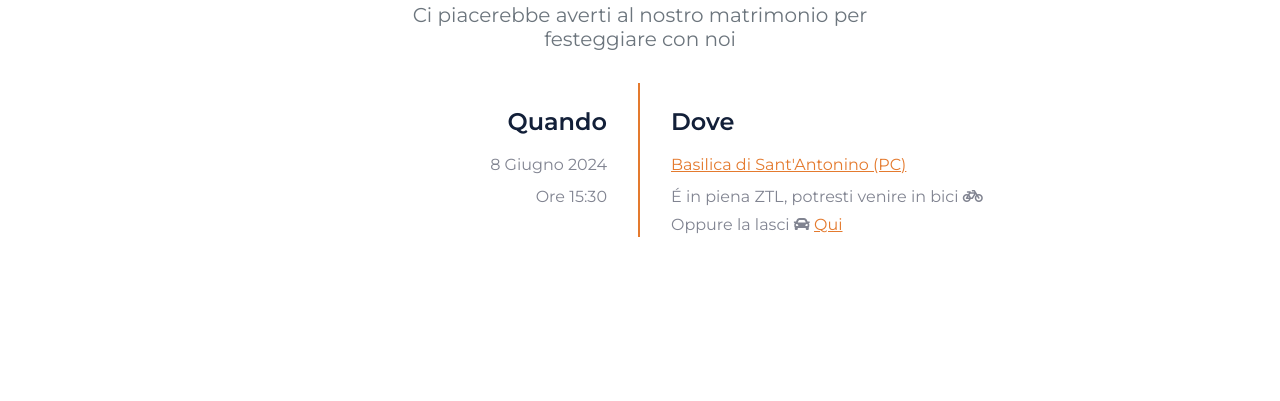
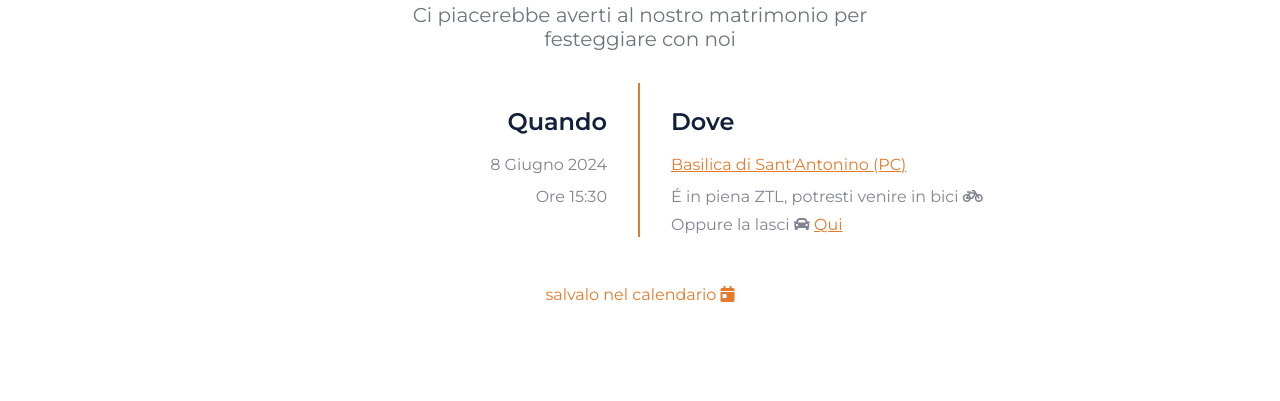
Before and after one commit to anto-netta/anto-netta.github.io, a plain HTML site: page index.html in a window 1280 px wide. Shown: the part 1153-1554 px from the top of the page. Drawn offline with nearby package versions, Linux system fonts and the light colour scheme; a script that the page names is missing.

Commit message:
Add files via upload

```diff
--- a/index.html
+++ b/index.html
@@ -159,6 +159,7 @@
                             <h4 class="mb-3">Quando</h4>
                             <p class="mb-2">8 Giugno 2024</p>
                             <p class="mb-1">Ore 15:30</p>
+
                         </div>
                     </div>
                     <div class="col-md-6">
@@ -171,6 +172,21 @@
                                     <a href="https://goo.gl/maps/kEk9gjBiH636Jnms8"> <u> Qui</u> </a> </p>
                         </div>
                     </div>
+                </div>
+
+            </div>
+            <div class="row justify-content-center">
+                <div class="col-md-6 text-center">
+                    <h6 class="font-weight-normal text-muted mb-3 pb-3">
+                        <!--
+                            salvalo in
+                        <a target="_blank" href="https://calendar.google.com/calendar/event?action=TEMPLATE&amp;tmeid=MmdqNTN2M3NrcXBxaDIxYnIwb2VqcTNocGggZ2FicmllbGUuc2ltb25ldHRhQG0&amp;tmsrc=gabriele.simonetta%40gmail.com"><img border="0" src="https://www.google.com/calendar/images/ext/gc_button1_it.gif"></a>
+                        -->
+                        <a href="https://calendar.google.com/calendar/event?action=TEMPLATE&tmeid=MmdqNTN2M3NrcXBxaDIxYnIwb2VqcTNocGggZ2FicmllbGUuc2ltb25ldHRhQG0&tmsrc=gabriele.simonetta%40gmail.com" target="_blank"> salvalo nel calendario
+                            <i class="fas fa-solid fa-calendar-day"></i>
+                          </a>
+
+                    </h6>
                     </div>
             </div>
         </div>
```
Lines whose indentation alone changed are shown as unchanged.
